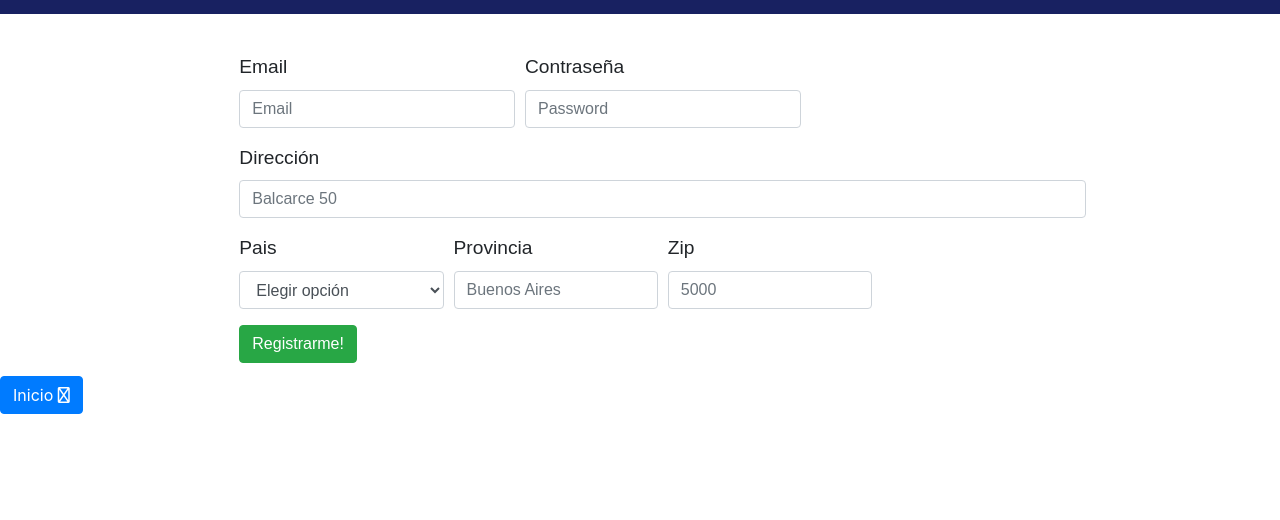
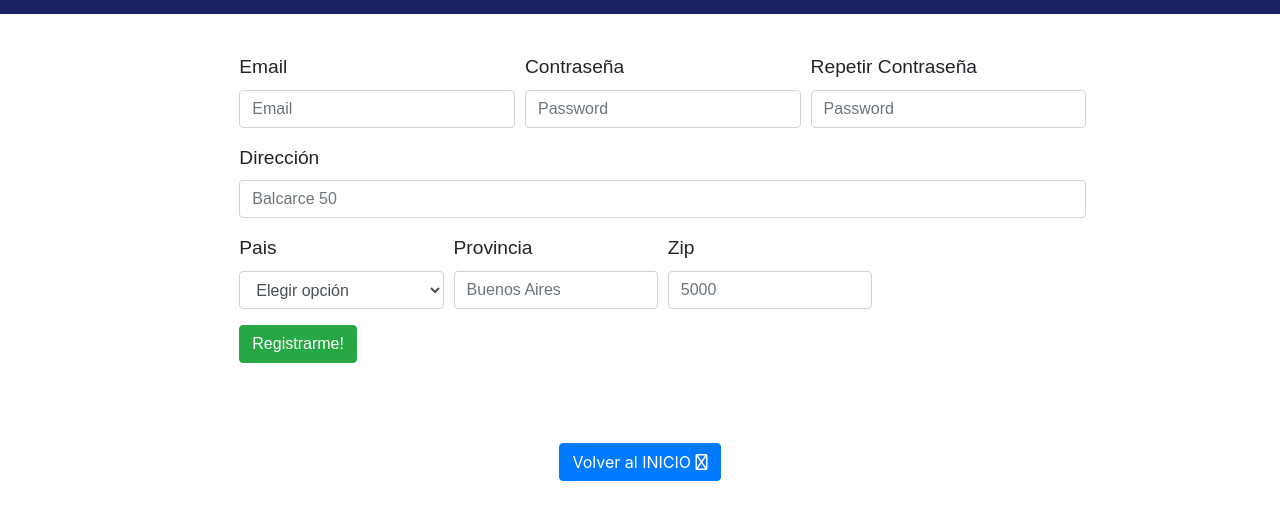
Before and after one commit to FedeCorres/TPCodoACodo, a plain HTML site: page form.html in a window 1280 px wide. Shown: the part 50-570 px from the top of the page. Drawn offline with nearby package versions, Linux system fonts and the light colour scheme.

Commit message:
Correccion form

```diff
--- a/form.html
+++ b/form.html
@@ -30,6 +30,10 @@
                     </div>
                     <div class="form-group col-md-4">
                         <label for="inputPassword4">Contraseña</label>
+                        <input type="password" class="form-control" id="inputPassword4" placeholder="Password">
+                    </div>
+                    <div class="form-group col-md-4">
+                        <label for="inputPassword4">Repetir Contraseña</label>
                         <input type="password" class="form-control" id="inputPassword4" placeholder="Password">
                     </div>
                 </div>
@@ -303,7 +307,7 @@
     </main>
 </body>
 <footer>
-    <a href="index.html"><button type="button" class="btn btn-primary"> Inicio  <i class="fa-regular fa-rotate-left"></i></button></a>
+    <a href="index.html"><button type="button" class="btn btn-primary"> Volver al INICIO  <i class="fa-regular fa-rotate-left"></i></button></a>
 </footer>
 
 </html>
--- a/style-form.css
+++ b/style-form.css
@@ -12,6 +12,13 @@ header{
     width: 100vw;
 }
 
+footer{
+    width: 100vw;
+    display: flex;
+    align-items: center;
+    justify-content: center;
+    margin-top: 10vh;
+}
 footer i{
     align-self: center;
 }
```
